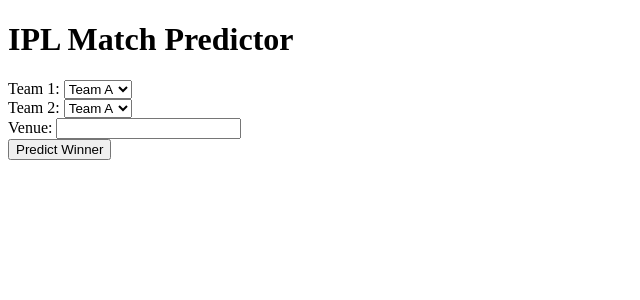
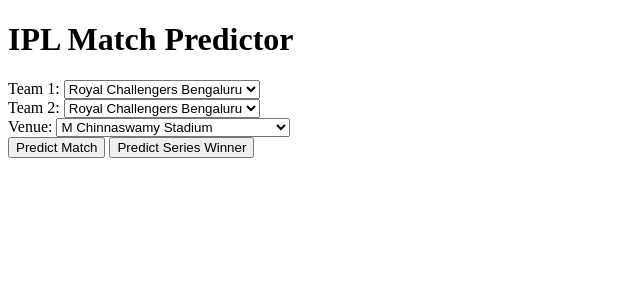
Before and after one commit to Mufli-Mohideen/Machine-Learning-Project, a Flask app: page / in a window 1280 px wide. Shown: the top 300 px of the page, without its empty margins (0-640 px from the left). Run offline with Flask 3, Linux system fonts and the light colour scheme; parts of the project's set-up code (start-up, migrations or seed data) failed here and were passed over.

Commit message:
working basic model

```diff
--- a/app.py
+++ b/app.py
@@ -1,6 +1,7 @@
 from flask import Flask, request, jsonify, render_template
 import pickle
 import pandas as pd
+from itertools import combinations
 
 app = Flask(__name__)
 
@@ -11,19 +12,158 @@
 with open('model_columns.pkl', 'rb') as f:
     model_columns = pickle.load(f)
 
-# Example list of teams (replace with actual team names)
-teams = ['Team A', 'Team B', 'Team C']  # You should fetch actual team names dynamically
+# Define static data (teams and venues)
+teams = [
+    'Royal Challengers Bengaluru', 'Punjab Kings', 'Delhi Capitals', 'Mumbai Indians',
+    'Kolkata Knight Riders', 'Rajasthan Royals', 'Sunrisers Hyderabad', 'Chennai Super Kings',
+    'Gujarat Titans', 'Lucknow Super Giants'
+]
+
+venues = [
+    'M Chinnaswamy Stadium', 'Wankhede Stadium', 'Narendra Modi Stadium', 'Eden Gardens',
+    'Arun Jaitley Stadium', 'MA Chidambaram Stadium', 'Sawai Mansingh Stadium',
+    'Punjab Cricket Association Stadium', 'Rajiv Gandhi International Stadium'
+]
+
+venue_name_mapping = {
+    'M Chinnaswamy Stadium': 'M Chinnaswamy Stadium',
+    'M.Chinnaswamy Stadium': 'M Chinnaswamy Stadium',
+    'M Chinnaswamy Stadium, Bengaluru': 'M Chinnaswamy Stadium',
+    'Punjab Cricket Association Stadium, Mohali': 'Punjab Cricket Association Stadium',
+    'Punjab Cricket Association IS Bindra Stadium, Mohali': 'Punjab Cricket Association Stadium',
+    'Punjab Cricket Association IS Bindra Stadium, Mohali, Chandigarh': 'Punjab Cricket Association Stadium',
+    'Feroz Shah Kotla': 'Arun Jaitley Stadium',
+    'Arun Jaitley Stadium': 'Arun Jaitley Stadium',
+    'Arun Jaitley Stadium, Delhi': 'Arun Jaitley Stadium',
+    'Wankhede Stadium': 'Wankhede Stadium',
+    'Wankhede Stadium, Mumbai': 'Wankhede Stadium',
+    'Eden Gardens': 'Eden Gardens',
+    'Eden Gardens, Kolkata': 'Eden Gardens',
+    'Sawai Mansingh Stadium': 'Sawai Mansingh Stadium',
+    'Sawai Mansingh Stadium, Jaipur': 'Sawai Mansingh Stadium',
+    'Rajiv Gandhi International Stadium, Uppal': 'Rajiv Gandhi International Stadium',
+    'Rajiv Gandhi International Stadium': 'Rajiv Gandhi International Stadium',
+    'Rajiv Gandhi International Stadium, Uppal, Hyderabad': 'Rajiv Gandhi International Stadium',
+    'MA Chidambaram Stadium, Chepauk': 'MA Chidambaram Stadium',
+    'MA Chidambaram Stadium': 'MA Chidambaram Stadium',
+    'MA Chidambaram Stadium, Chepauk, Chennai': 'MA Chidambaram Stadium',
+    'Dr DY Patil Sports Academy': 'Dr DY Patil Sports Academy',
+    'Dr DY Patil Sports Academy, Mumbai': 'Dr DY Patil Sports Academy',
+    'Newlands': 'Newlands',
+    "St George's Park": "St George's Park",
+    'Kingsmead': 'Kingsmead',
+    'SuperSport Park': 'SuperSport Park',
+    'Buffalo Park': 'Buffalo Park',
+    'New Wanderers Stadium': 'New Wanderers Stadium',
+    'De Beers Diamond Oval': 'De Beers Diamond Oval',
+    'OUTsurance Oval': 'OUTsurance Oval',
+    'Brabourne Stadium': 'Brabourne Stadium',
+    'Brabourne Stadium, Mumbai': 'Brabourne Stadium',
+    'Sardar Patel Stadium, Motera': 'Narendra Modi Stadium',
+    'Narendra Modi Stadium, Ahmedabad': 'Narendra Modi Stadium',
+    'Barabati Stadium': 'Barabati Stadium',
+    'Vidarbha Cricket Association Stadium, Jamtha': 'Vidarbha Cricket Association Stadium',
+    'Himachal Pradesh Cricket Association Stadium': 'Himachal Pradesh Cricket Association Stadium',
+    'Himachal Pradesh Cricket Association Stadium, Dharamsala': 'Himachal Pradesh Cricket Association Stadium',
+    'Dr. Y.S. Rajasekhara Reddy ACA-VDCA Cricket Stadium': 'Dr Y.S. Rajasekhara Reddy ACA-VDCA Cricket Stadium',
+    'Dr. Y.S. Rajasekhara Reddy ACA-VDCA Cricket Stadium, Visakhapatnam': 'Dr Y.S. Rajasekhara Reddy ACA-VDCA Cricket Stadium',
+    'Subrata Roy Sahara Stadium': 'Subrata Roy Sahara Stadium',
+    'Shaheed Veer Narayan Singh International Stadium': 'Shaheed Veer Narayan Singh International Stadium',
+    'JSCA International Stadium Complex': 'JSCA International Stadium Complex',
+    'Sheikh Zayed Stadium': 'Sheikh Zayed Stadium',
+    'Zayed Cricket Stadium, Abu Dhabi': 'Sheikh Zayed Stadium',
+    'Sharjah Cricket Stadium': 'Sharjah Cricket Stadium',
+    'Dubai International Cricket Stadium': 'Dubai International Cricket Stadium',
+    'Maharashtra Cricket Association Stadium': 'Maharashtra Cricket Association Stadium',
+    'Maharashtra Cricket Association Stadium, Pune': 'Maharashtra Cricket Association Stadium',
+    'Saurashtra Cricket Association Stadium': 'Saurashtra Cricket Association Stadium',
+    'Green Park': 'Green Park',
+    'Holkar Cricket Stadium': 'Holkar Cricket Stadium',
+    'Barsapara Cricket Stadium, Guwahati': 'Barsapara Cricket Stadium',
+    'Maharaja Yadavindra Singh International Cricket Stadium, Mullanpur': 'Maharaja Yadavindra Singh International Cricket Stadium',
+    'Bharat Ratna Shri Atal Bihari Vajpayee Ekana Cricket Stadium, Lucknow': 'Bharat Ratna Shri Atal Bihari Vajpayee Ekana Cricket Stadium'
+}
 
 @app.route('/')
 def home():
-    return render_template('index.html', teams=teams)
+    return render_template('index.html', teams=teams, venues=venues)
 
 @app.route('/predict', methods=['POST'])
 def predict():
-    data = request.form.to_dict()
-    input_data = pd.DataFrame([data], columns=model_columns)
-    prediction = model.predict(input_data)
-    return jsonify({'prediction': prediction[0]})
+    try:
+        data = request.form.to_dict()
+        print("Received form data:", data)  # Debug statement to print received form data
+
+        if not data or not all(key in data for key in ['team1', 'team2', 'venue']):
+            missing_keys = [key for key in ['team1', 'team2', 'venue'] if key not in data]
+            return jsonify({'error': f'Missing or invalid data fields: {", ".join(missing_keys)}'}), 400
+
+        # Validate team1, team2, and venue
+        if data['team1'] not in teams:
+            return jsonify({'error': f'Invalid team1: {data["team1"]}. Expected one of: {", ".join(teams)}'}), 400
+
+        if data['team2'] not in teams:
+            return jsonify({'error': f'Invalid team2: {data["team2"]}. Expected one of: {", ".join(teams)}'}), 400
+
+        # Standardize venue name
+        standardized_venue = venue_name_mapping.get(data['venue'], data['venue'])
+        if standardized_venue not in venues:
+            return jsonify({'error': f'Invalid venue: {standardized_venue}. Expected one of: {", ".join(venues)}'}), 400
+
+        print("Standardized venue:", standardized_venue)  # Debug statement to print standardized venue
+
+        # Prepare input data
+        input_data = {col: 0 for col in model_columns}  # Initialize all columns to 0
+        input_data[f'team1_{data["team1"]}'] = 1
+        input_data[f'team2_{data["team2"]}'] = 1
+        input_data[f'venue_{standardized_venue}'] = 1
+        print("Prepared input data:", input_data)  # Debug statement to print prepared input data
+
+        # Convert to DataFrame
+        input_df = pd.DataFrame([input_data])
+        print("Input DataFrame:", input_df)  # Debug statement to print DataFrame
+
+        # Make prediction
+        prediction = model.predict(input_df)
+        print("Prediction:", prediction[0])  # Debug statement to print prediction
+
+        return jsonify({'prediction': prediction[0]})
+
+    except KeyError as e:
+        return jsonify({'error': f'Missing key in data: {str(e)}'}), 400
+
+    except Exception as e:
+        return jsonify({'error': f'Server error: {str(e)}'}), 500
+
+@app.route('/predict-ipl-2025', methods=['GET'])
+def predict_ipl_2025_winner():
+    try:
+        # Initialize counters for each team
+        team_wins = {team: 0 for team in teams}
+
+        # Loop through all combinations of teams and venues
+        for team1, team2 in combinations(teams, 2):
+            for venue in venues:
+                input_data = {col: 0 for col in model_columns}
+                input_data[f'team1_{team1}'] = 1
+                input_data[f'team2_{team2}'] = 1
+                input_data[f'venue_{venue}'] = 1
+
+                input_df = pd.DataFrame([input_data])
+                prediction = model.predict(input_df)
+
+                if prediction[0] == team1:
+                    team_wins[team1] += 1
+                else:
+                    team_wins[team2] += 1
+
+        # Determine the team with the maximum wins
+        winner = max(team_wins, key=team_wins.get)
+
+        return jsonify({'seriesWinner': winner, 'wins': team_wins[winner]})
+
+    except Exception as e:
+        return jsonify({'error': f'Server error: {str(e)}'}), 500
 
 if __name__ == '__main__':
     app.run(debug=True)
--- a/templates/index.html
+++ b/templates/index.html
@@ -4,34 +4,89 @@
     <meta charset="UTF-8" />
     <meta name="viewport" content="width=device-width, initial-scale=1.0" />
     <title>IPL Match Predictor</title>
+    <!-- Load Axios for making HTTP requests -->
     <script src="https://cdn.jsdelivr.net/npm/axios/dist/axios.min.js"></script>
   </head>
   <body>
     <h1>IPL Match Predictor</h1>
+
+    <!-- Form for submitting prediction data -->
     <form id="predictionForm">
+      <!-- Dropdown for selecting Team 1 -->
       <label for="team1">Team 1:</label>
       <select id="team1" name="team1">
-        <!-- Populate team options dynamically -->
         {% for team in teams %}
         <option value="{{ team }}">{{ team }}</option>
         {% endfor %}
       </select>
       <br />
+
+      <!-- Dropdown for selecting Team 2 -->
       <label for="team2">Team 2:</label>
       <select id="team2" name="team2">
-        <!-- Populate team options dynamically -->
         {% for team in teams %}
         <option value="{{ team }}">{{ team }}</option>
         {% endfor %}
       </select>
       <br />
+
+      <!-- Dropdown for selecting Venue -->
       <label for="venue">Venue:</label>
-      <input type="text" id="venue" name="venue" />
+      <select id="venue" name="venue">
+        {% for venue in venues %}
+        <option value="{{ venue }}">{{ venue }}</option>
+        {% endfor %}
+      </select>
       <br />
-      <button type="submit">Predict Winner</button>
+
+      <!-- Submit button for match prediction -->
+      <button type="submit">Predict Match</button>
+
+      <!-- Submit button for series winner prediction -->
+      <button type="button" id="seriesWinner">Predict Series Winner</button>
     </form>
-    <p id="result"></p>
 
-    <script src="{{ url_for('static', filename='script.js') }}"></script>
+    <!-- Display the prediction result -->
+    <div id="result"></div>
+
+    <!-- JavaScript to handle form submission and display the result -->
+    <script>
+      // Function to handle form submission for match prediction
+      document
+        .getElementById("predictionForm")
+        .addEventListener("submit", function (event) {
+          event.preventDefault();
+
+          const formData = new FormData(event.target);
+          const data = Object.fromEntries(formData.entries());
+
+          console.log("Form Data:", data); // Check what data is being sent
+
+          axios
+            .post("/predict", new URLSearchParams(data))
+            .then((response) => {
+              document.getElementById("result").innerText =
+                "Predicted Winner: " + response.data.prediction;
+            })
+            .catch((error) => {
+              console.error("There was an error!", error);
+            });
+        });
+
+      // Function to handle series winner prediction
+      document
+        .getElementById("seriesWinner")
+        .addEventListener("click", function () {
+          axios
+            .get("/predict-ipl-2025")
+            .then((response) => {
+              document.getElementById("result").innerText =
+                "Predicted Series Winner: " + response.data.seriesWinner;
+            })
+            .catch((error) => {
+              console.error("There was an error!", error);
+            });
+        });
+    </script>
   </body>
 </html>
```
Also changed, not shown: static/script.js (added, +20 -0 lines), static/scripts.js (deleted, +0 -28 lines), 3 other files.
